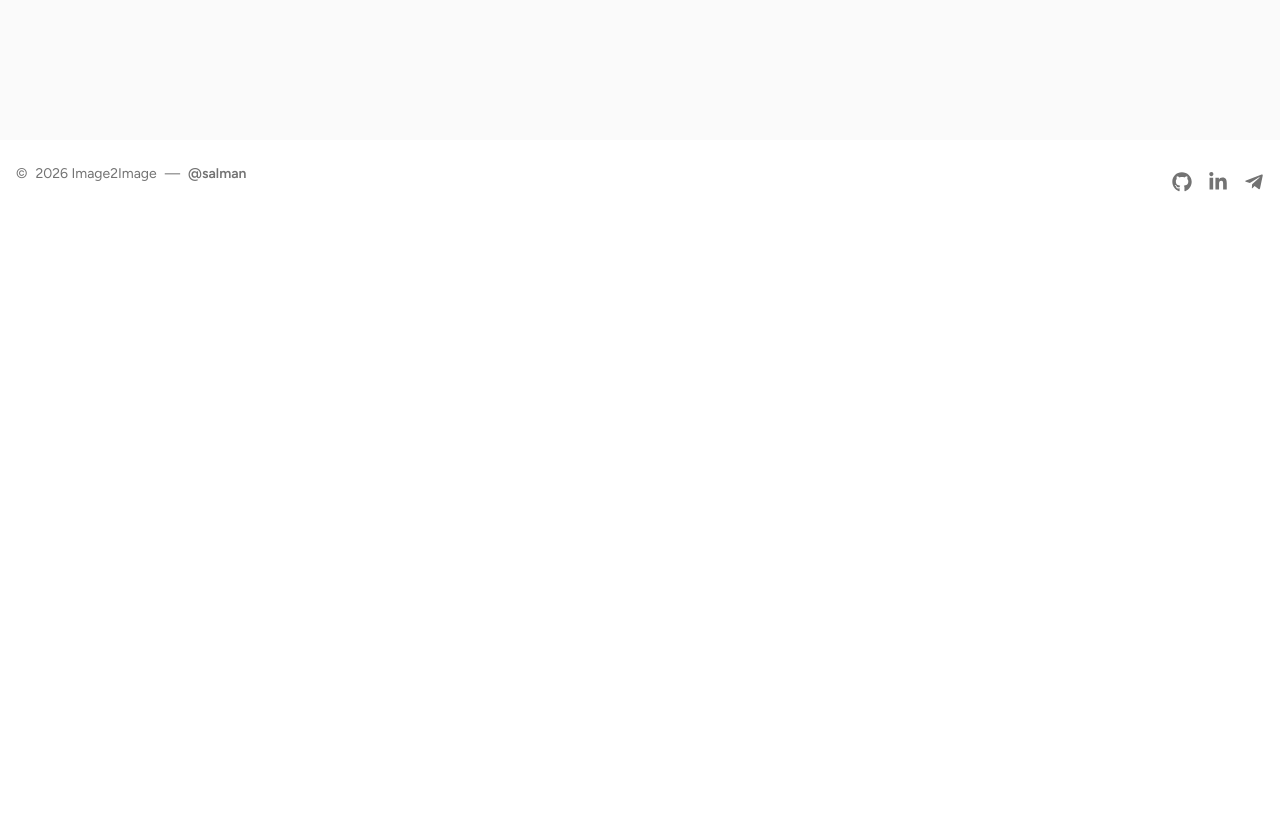
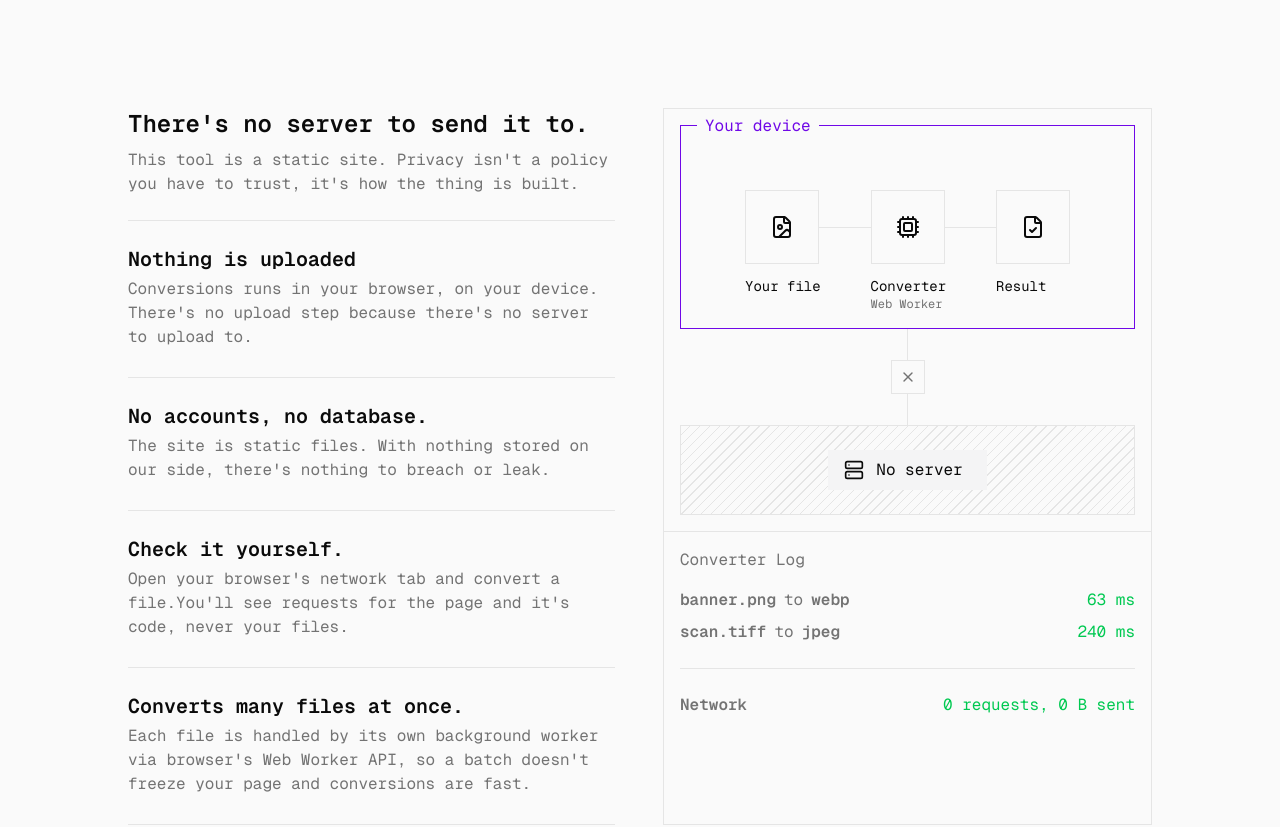
Before and after one commit to salman9802/image2image, a Next.js app: page / in a window 1280 px wide. Shown: the part 1120-1947 px from the top of the page. Before the commit the page ends 1328 px from the top, so only its background shows below. Built offline with nearby package versions, Linux system fonts and the light colour scheme.

Commit message:
feat: add `FeatureSection` on landing page
remove x overflow scrolling from landing page
make `FeatureSection` responsive

```diff
--- /dev/null
+++ b/app/_components/FeatureSection.tsx
@@ -0,0 +1,169 @@
+"use client";
+
+import { Separator } from "@/components/ui/separator"
+import { Cpu, FileCheck, FileImage, Server, X } from "lucide-react";
+import React from "react";
+import { PiFileFill } from "react-icons/pi";
+
+type TFeature = {
+  title: string;
+  content: string;
+}
+const FEATURES: TFeature[] = [
+  {
+    title: "Nothing is uploaded",
+    content: "Conversions runs in your browser, on your device. There's no upload step because there's no server to upload to."
+  },
+  {
+    title: "No accounts, no database.",
+    content: "The site is static files. With nothing stored on our side, there's nothing to breach or leak."
+  },
+  {
+    title: "Check it yourself.",
+    content: "Open your browser's network tab and convert a file.You'll see requests for the page and it's code, never your files."
+  },
+  {
+    title: "Converts many files at once.",
+    content: "Each file is handled by its own background worker via browser's Web Worker API, so a batch doesn't freeze your page and conversions are fast."
+  }
+];
+
+const FeatureSection = () => {
+  return (
+    <div className="w-11/12 mx-auto my-24 font-mono flex gap-6 flex-col md:flex-row md:gap-12 md:w-3/4 lg:w-4/5">
+
+      {/* Left/Top section */}
+      <div className="flex-1 flex flex-col gap-6">
+        <div className="flex flex-col gap-2">
+          <h1 className="font-semibold text-lg md:text-xl lg:text-2xl">There's no server to send it to.</h1>
+          <p className="text-muted-foreground">This tool is a static site. Privacy isn't a policy you have to trust, it's how the thing is built.</p>
+        </div>
+
+        <Separator />
+        {FEATURES.map((feature, i) => (
+          <React.Fragment key={i}>
+            <div className="flex flex-col gap-1 mb-1">
+              <h2 className="font-semibold text-lg lg:text-xl">{feature.title}</h2>
+              <p className="text-muted-foreground">{feature.content}</p>
+            </div>
+
+            <Separator />
+          </React.Fragment>
+        ))}
+
+      </div>
+
+      {/* Right/Bottom section */}
+      <div className="flex-1 border border-border *:p-4 divide-y divide-border *:w-full flex flex-col items-center">
+
+        {/* Top */}
+        <div className="flex flex-col">
+          {/* Your device section */}
+          <div className="border border-primary relative flex items-center p-16">
+            <span className="absolute -top-3 left-4 text-primary px-2 bg-neutral-50 dark:bg-black">Your device</span>
+
+            <div className="relative flex flex-col gap-2">
+              <div className="border border-border p-6">
+                <FileImage className="size-6" />
+              </div>
+              <span className="absolute -bottom-8 text-nowrap text-sm">Your file</span>
+            </div>
+
+            <DiagramHorizontalLine />
+
+            <div className="relative flex flex-col gap-2">
+              <div className="border border-border p-6">
+                <Cpu className="size-6" />
+              </div>
+              <span className="absolute -bottom-8 text-nowrap text-sm">Converter</span>
+              <span className="absolute -bottom-12 text-muted-foreground text-nowrap text-xs">Web Worker</span>
+            </div>
+
+            <DiagramHorizontalLine />
+
+            <div className="relative flex flex-col gap-2">
+              <div className="border border-border p-6">
+                <FileCheck className="size-6" />
+              </div>
+              <span className="absolute -bottom-8 text-nowrap text-sm">Result</span>
+            </div>
+
+
+          </div>
+
+          {/* Middle */}
+          <div className="relative p-0! flex items-center justify-center">
+            <div className="w-px h-24 bg-[linear-gradient(to_right,var(--border)_1px,transparent_1px)]" />
+            <div className="absolute top-1/2 left-1/2 -translate-x-1/2 -translate-y-1/2 border border-border p-2 bg-neutral-50 dark:bg-black">
+              <X className="size-4 text-muted-foreground" />
+            </div>
+          </div>
+
+          {/* Bottom */}
+          <div className="border border-border p-6 bg-[repeating-linear-gradient(135deg,transparent_0px,transparent_6px,var(--border)_6px,var(--border)_7px)] flex items-center justify-center">
+            <div className="bg-secondary flex items-center justify-center gap-1 px-4">
+              <Server className="size-5" />
+              <span className="p-2">No server</span>
+            </div>
+          </div>
+
+        </div>
+
+
+        {/* Bottom */}
+        <div className="flex flex-col gap-4">
+          <span className="text-muted-foreground">Converter Log</span>
+
+          {/* Conversion Logs */}
+          <div className="flex flex-col gap-2">
+
+            <div className="flex items-center justify-between">
+              <p className="font-semibold text-muted-foreground flex items-center gap-2">
+                <span>banner.png</span>
+                <span className="font-normal">to</span>
+                <span>webp</span>
+              </p>
+              <p className="text-green-500 tabular-nums">63 ms</p>
+            </div>
+
+            <div className="flex items-center justify-between">
+              <p className="font-semibold text-muted-foreground flex items-center gap-2">
+                <span>scan.tiff</span>
+                <span className="font-normal">to</span>
+                <span>jpeg</span>
+              </p>
+              <p className="text-green-500 tabular-nums">240 ms</p>
+            </div>
+
+          </div>
+
+          <div className="my-2">
+            <DiagramHorizontalLine />
+          </div>
+
+          <div className="flex items-center justify-between">
+            <p className="font-semibold text-muted-foreground">
+              Network
+            </p>
+            <p className="text-green-500 tabular-nums">
+              0 requests, 0 B sent
+            </p>
+          </div>
+
+        </div>
+
+      </div>
+
+    </div>
+  )
+}
+
+export default FeatureSection
+
+// ========================= Local Components =========================
+
+function DiagramHorizontalLine() {
+  return (
+    <div className="h-px w-full bg-border" />
+  );
+}
--- a/app/page.tsx
+++ b/app/page.tsx
@@ -1,15 +1,15 @@
-import Image from "next/image";
 import HeroSection from "./_components/HeroSection";
-import { Button } from "@/components/ui/button";
-import { useTheme } from "@/contexts/theme";
+import FeatureSection from "./_components/FeatureSection";
 
 export default function Home() {
 
   return (
-    <div className="flex flex-col flex-1 items-center justify-center bg-neutral-50 font-sans dark:bg-black">
+    <div className="overflow-x-hidden flex flex-col flex-1 items-center justify-center bg-neutral-50 font-sans dark:bg-black">
       <main className="flex flex-1 w-full flex-col items-center justify-between py-32 bg-neutral-50 dark:bg-black">
         {/* <main> */}
         <HeroSection />
+
+        <FeatureSection />
 
         {/* <Centered> */}
         {/*   <Image */}
--- /dev/null
+++ b/components/ui/separator.tsx
@@ -0,0 +1,24 @@
+"use client"
+
+import { Separator as SeparatorPrimitive } from "@base-ui/react/separator"
+import { cn } from "cn"
+
+function Separator({
+  className,
+  orientation = "horizontal",
+  ...props
+}: SeparatorPrimitive.Props) {
+  return (
+    <SeparatorPrimitive
+      data-slot="separator"
+      orientation={orientation}
+      className={cn(
+        "shrink-0 bg-border data-horizontal:h-px data-horizontal:w-full data-vertical:w-px data-vertical:self-stretch",
+        className
+      )}
+      {...props}
+    />
+  )
+}
+
+export { Separator }
```
